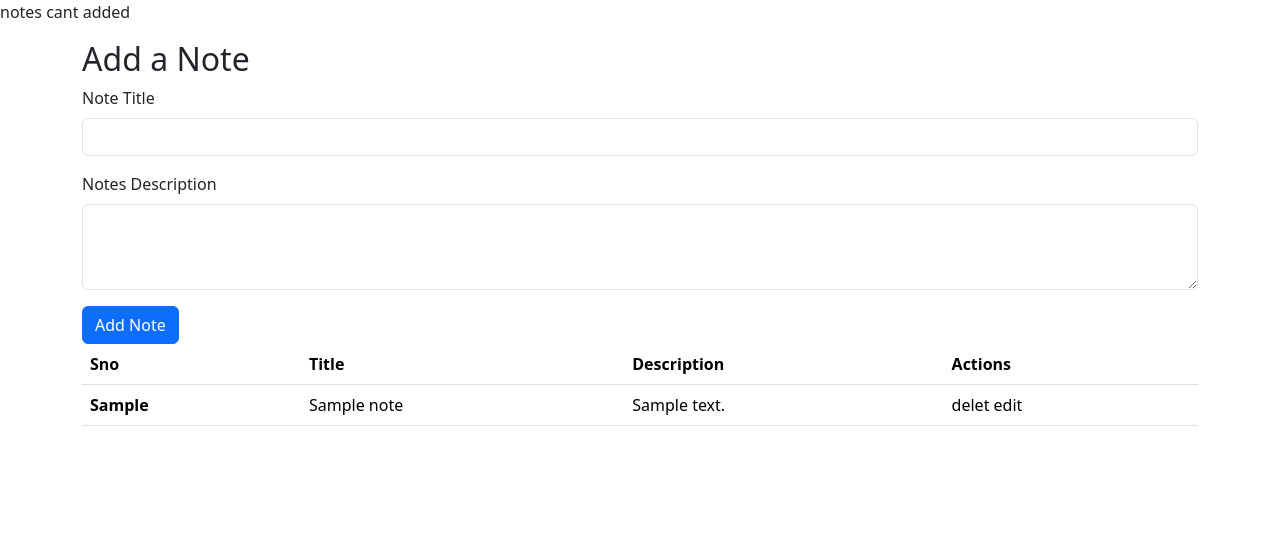
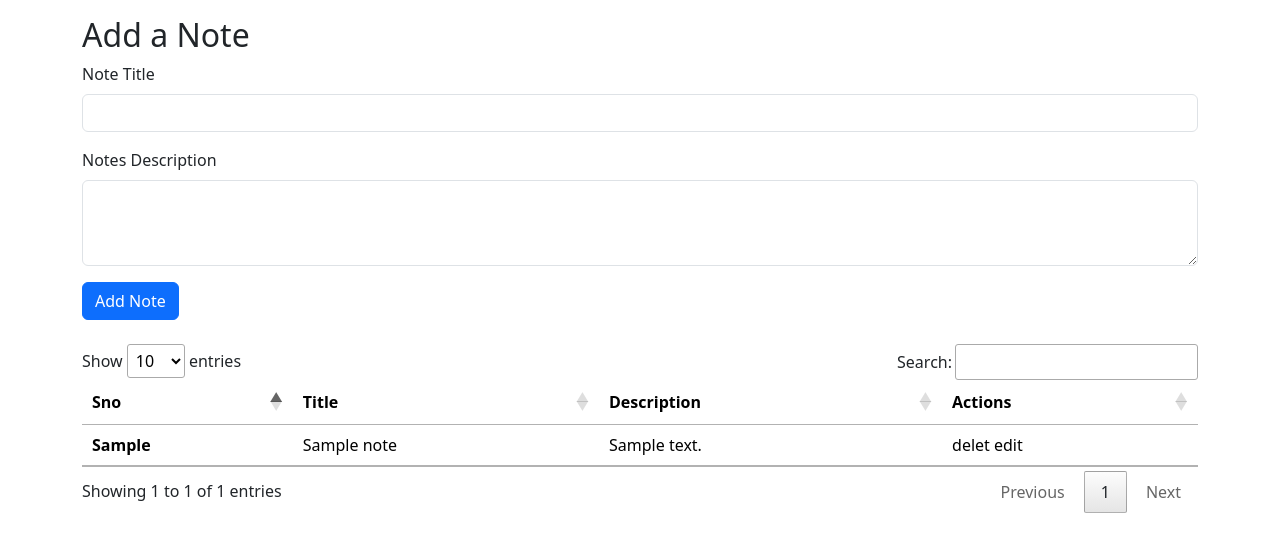
Before and after one commit to Shashwatraj91/To-do-list, a PHP site: page /index.php in a window 1280 px wide. Shown: the part 56-608 px from the top of the page. Run offline with PHP 8.4, Linux system fonts and the light colour scheme; tables that the repository leaves empty or names only in its code hold one stand-in row (values such as "Sample post"); some libraries are stand-ins or nearby versions.

Commit message:
DataTables added

```diff
--- a/index.php
+++ b/index.php
@@ -30,6 +30,8 @@
     <meta name="viewport" content="width=device-width, initial-scale=1">
     <title>Bootstrap demo</title>
     <link href="https://cdn.jsdelivr.net/npm/bootstrap@5.3.3/dist/css/bootstrap.min.css" rel="stylesheet" integrity="sha384-QWTKZyjpPEjISv5WaRU9OFeRpok6YctnYmDr5pNlyT2bRjXh0JMhjY6hW+ALEwIH" crossorigin="anonymous">
+
+    <link rel="stylesheet" href="//cdn.datatables.net/2.1.0/css/dataTables.dataTables.min.css">
   </head>
   <body>
     <nav class="navbar navbar-expand-lg bg-body-tertiary">
@@ -76,9 +78,9 @@
     <button type='button' class='btn-close' data-bs-dismiss='alert' aria-label='Close'></button>
   </div>";
   }
-  else{
-    echo "notes cant added";
-  }
+  // else{
+  //   echo "notes cant added";
+  // }
 ?>
 </div>
 
@@ -102,8 +104,8 @@
               <button type="submit" class="btn btn-primary">Add Note</button>
         </form>
     </div>
-    <div class="container">
-    <table class="table">
+    <div class="container my-4" >
+    <table class="table" id="myTable">
   <thead>
     <tr>
       <th scope="col">Sno</th>
@@ -131,5 +133,13 @@
 
     </div>
     <script src="https://cdn.jsdelivr.net/npm/bootstrap@5.3.3/dist/js/bootstrap.bundle.min.js" integrity="sha384-YvpcrYf0tY3lHB60NNkmXc5s9fDVZLESaAA55NDzOxhy9GkcIdslK1eN7N6jIeHz" crossorigin="anonymous"></script>
+    <script src="https://code.jquery.com/jquery-3.7.1.min.js" integrity="sha256-/JqT3SQfawRcv/BIHPThkBvs0OEvtFFmqPF/lYI/Cxo=" crossorigin="anonymous"></script>
+    <script src="//cdn.datatables.net/2.1.0/js/dataTables.min.js"></script>
+
+    <script>
+      $(document).ready(function(){
+        $('#myTable').DataTable();
+      });
+    </script>
   </body>
 </html>
```
